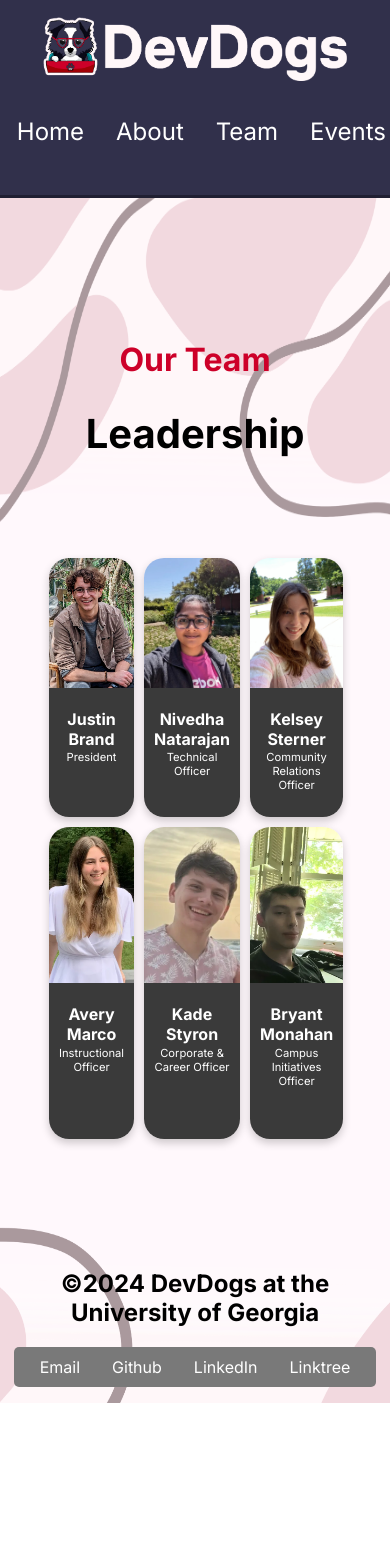
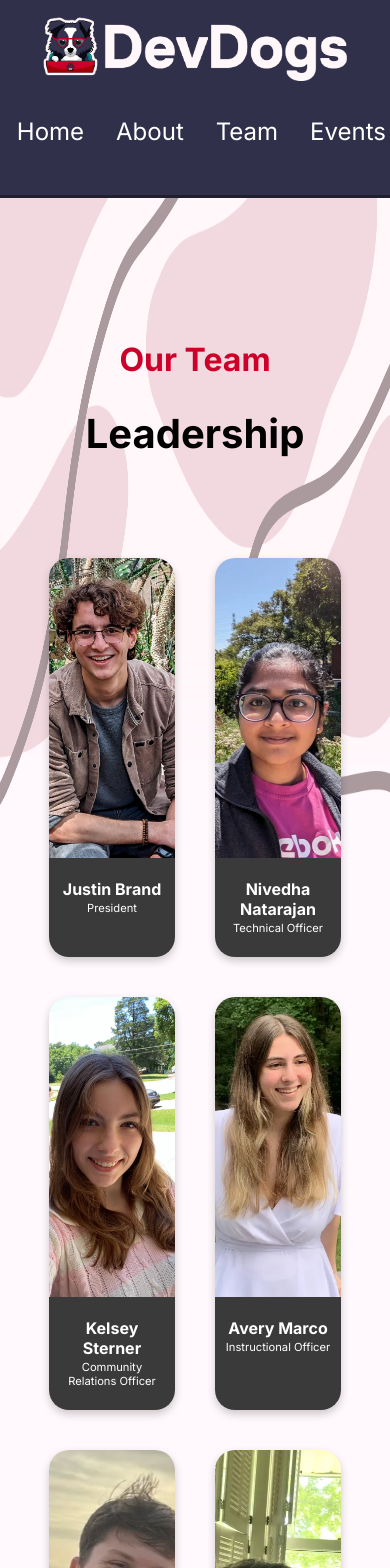
Before and after one commit to DevDogs-UGA/DevDogs-Website, a Next.js app: page /our-team in a window 390 px wide. Shown: the top 1568 px of the page. Before the commit the page ends 1403 px from the top, so only its background shows below. Built offline with nearby package versions, Linux system fonts and the light colour scheme.

Commit message:
Repair Grid for mobile view of "Our Team"

```diff
--- a/src/app/components/Card.css
+++ b/src/app/components/Card.css
@@ -15,9 +15,6 @@
     border-radius: 20px 20px 20px 20px;
     display: grid;
     grid-template-rows: 375px 1fr;
-    max-width: 280px;
-
-
 }
 
 #officer-title-name {
@@ -75,7 +72,7 @@
         box-shadow: 0 4px 8px 0 rgba(0, 0, 0, 0.2);
         border-radius: 20px 20px 20px 20px;
         display: grid;
-        grid-template-rows: 1fr 1fr;
+        grid-template-rows: 300px 1fr;
     }
 
     #pic {
@@ -89,7 +86,7 @@
         background-color: #3A3A3A;
         padding: 1px 10px;
         border-radius: 0 0 20px 20px;
-
+        height: auto;
     }
 
     #officer-title-name {
--- a/src/app/components/Card.js
+++ b/src/app/components/Card.js
@@ -9,6 +9,7 @@ const Card = (props) => {
                 <br />
                 <h2 class="officer-name">{props.name}</h2>
                 <p id="officer-title-name">{props.title}</p>
+                <br />
             </div>
         </div>
     )
--- a/src/app/globals.css
+++ b/src/app/globals.css
@@ -77,7 +77,7 @@ p {
   margin: 10px 40px;
   display: grid;
   grid-template-columns: 1fr 1fr 1fr;
-  gap: 100px
+  gap: 7vw;
 }
 
 .grid {
@@ -316,8 +316,8 @@ iframe {
   #grid {
     margin: 10px 0px;
     display: grid;
-    grid-template-columns: 1fr 1fr 1fr;
-    gap: 10px
+    grid-template-columns: 1fr 1fr;
+    gap: 40px
   }
 
 }
```
